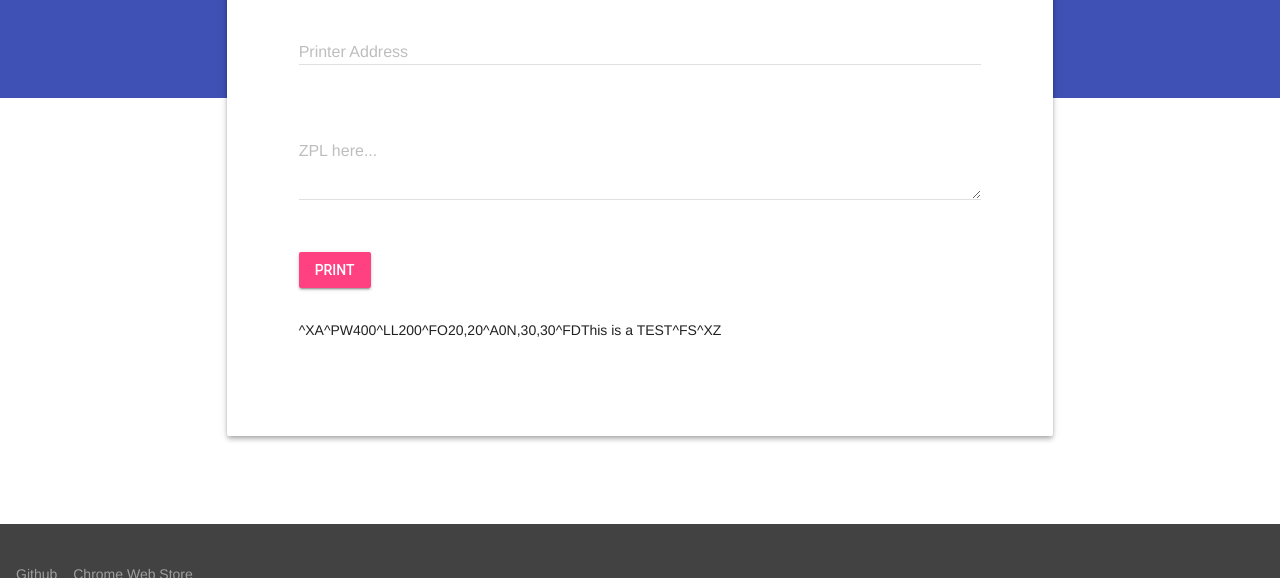
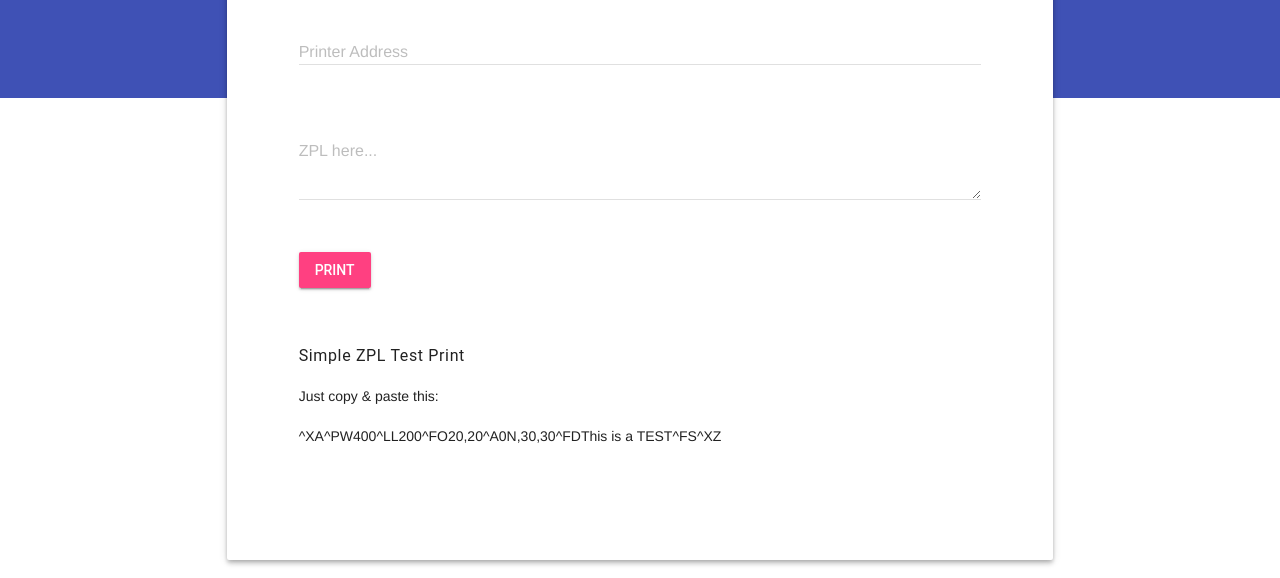
Before and after one commit to danielnitz/zebra-printing-chrome-extension, a browser extension: page extension/options.html in a window 1280 px wide. Shown: the part 222-800 px from the top of the page. Drawn offline with nearby package versions, Linux system fonts and the light colour scheme.

Commit message:
no message

```diff
--- a/extension/options.html
+++ b/extension/options.html
@@ -57,7 +57,9 @@
                     <div class="mdl-grid">
 
                         <div class="mdl-cell mdl-cell--12-col">
-                            ^XA^PW400^LL200^FO20,20^A0N,30,30^FDThis is a TEST^FS^XZ
+                            <h6>Simple ZPL Test Print</h6>
+                            <p>Just copy & paste this:</p>
+                            <p>^XA^PW400^LL200^FO20,20^A0N,30,30^FDThis is a TEST^FS^XZ</p>
                         </div>
                     </div>
 
@@ -69,6 +71,7 @@
             <footer class="demo-footer mdl-mini-footer">
                 <div class="mdl-mini-footer--left-section">
                     <ul class="mdl-mini-footer--link-list">
+                        <li><a href="https://github.com/danielnitz/zebra-printing-chrome-extension/wiki/Documentation">Documentation</a></li>
                         <li><a href="https://github.com/danielnitz/zebra-printing-chrome-extension">Github</a></li>
                         <li><a href="https://chrome.google.com/webstore/detail/zebra-printing/ndikjdigobmbieacjcgomahigeiobhbo">Chrome Web Store</a></li>
                     </ul>
```
Also changed, not shown: README.md.
